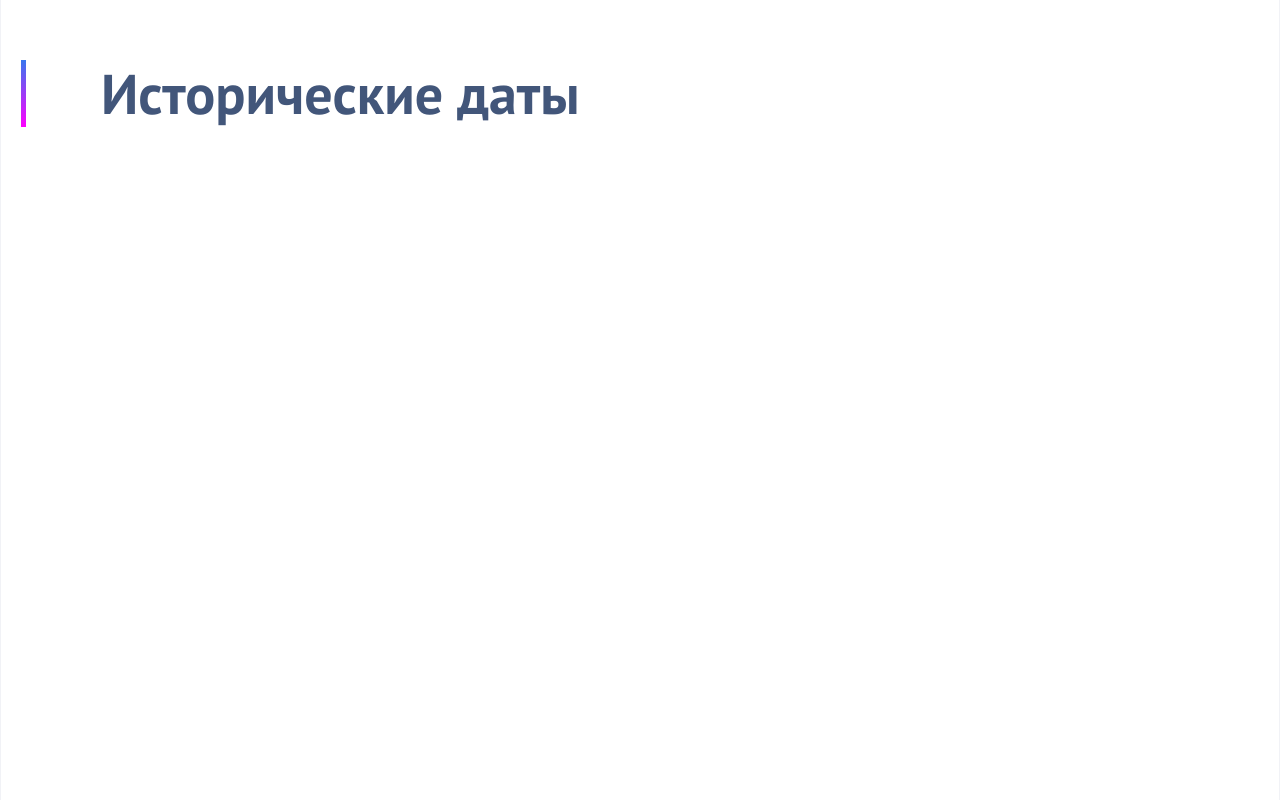
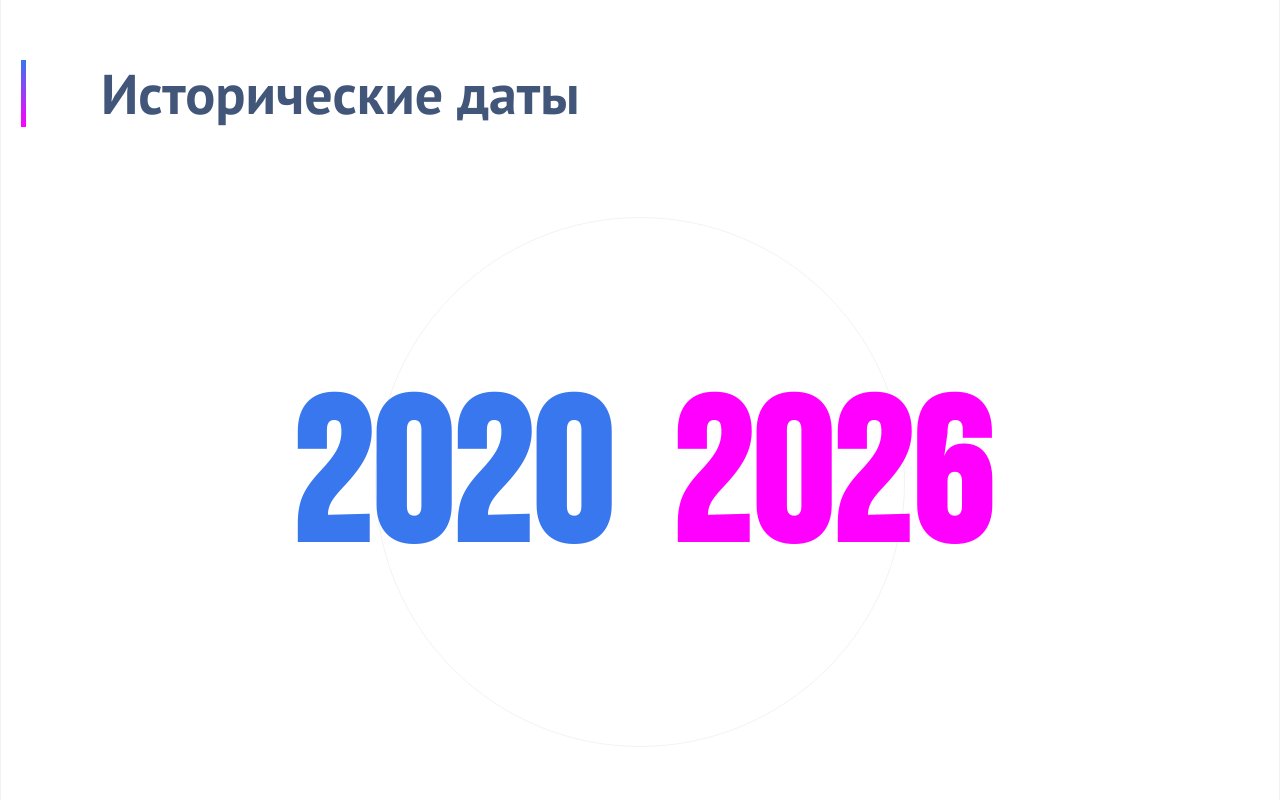
Before and after one commit to stepGT/this_react_historical_dates, a React app: page / in a window 1280 px wide. Built offline with nearby package versions, Linux system fonts and the light colour scheme; the HTML template or start-up script is replaced by a standard one.

Commit message:
Added CircleNavigation component

```diff
--- /dev/null
+++ b/src/components/CircleNavigation.tsx
@@ -0,0 +1,19 @@
+import React from 'react';
+import '../styles/CircleNavigation.scss';
+
+const CircleNavigation: React.FC = () => {
+  return (
+    <div className="circle-navigation">
+      <div className="circle-navigation__container">
+        <div className="circle-navigation__circle" />
+      </div>
+
+      <div className="circle-navigation__years">
+        <span className="circle-navigation__year circle-navigation__year--start">2020</span>
+        <span className="circle-navigation__year circle-navigation__year--end">2026</span>
+      </div>
+    </div>
+  );
+};
+//
+export default CircleNavigation;
--- a/src/components/HistoricalDates.tsx
+++ b/src/components/HistoricalDates.tsx
@@ -1,11 +1,13 @@
 import React from 'react';
 import TitleBlock from './TitleBlock';
+import CircleNavigation from './CircleNavigation';
 
 const HistoricalDates: React.FC = () => {
   return (
     <div className="historical-dates">
       <div className="container">
         <TitleBlock />
+        <CircleNavigation />
       </div>
     </div>
   );
--- /dev/null
+++ b/src/styles/CircleNavigation.scss
@@ -0,0 +1,72 @@
+@use 'variables' as vars;
+
+.circle-navigation {
+  position: relative;
+  display: flex;
+  justify-content: center;
+  align-items: center;
+  margin: 50px 0;
+
+  &__container {
+    position: relative;
+    width: 530px;
+    height: 530px;
+    display: flex;
+    justify-content: center;
+    align-items: center;
+
+    @media (max-width: vars.$breakpoint-tablet) {
+      width: 400px;
+      height: 400px;
+    }
+
+    @media (max-width: vars.$breakpoint-mobile) {
+      width: 300px;
+      height: 300px;
+    }
+  }
+
+  &__circle {
+    position: absolute;
+    top: 0;
+    left: 0;
+    width: 100%;
+    height: 100%;
+    border: 1px solid rgba(vars.$light-grey, 0.5);
+    border-radius: 50%;
+  }
+
+  &__years {
+    position: absolute;
+    top: 50%;
+    left: 50%;
+    transform: translate(-50%, -50%);
+    display: flex;
+    gap: 60px;
+    font-size: 200px;
+    font-weight: 700;
+    line-height: 1;
+    z-index: 10;
+    font-family: vars.$font-secondary;
+
+    @media (max-width: vars.$breakpoint-tablet) {
+      font-size: 80px;
+      gap: 40px;
+    }
+
+    @media (max-width: vars.$breakpoint-mobile) {
+      font-size: 56px;
+      gap: 20px;
+    }
+  }
+
+  &__year {
+    &--start {
+      color: vars.$light-blue;
+    }
+
+    &--end {
+      color: vars.$accent-color;
+    }
+  }
+}
```
